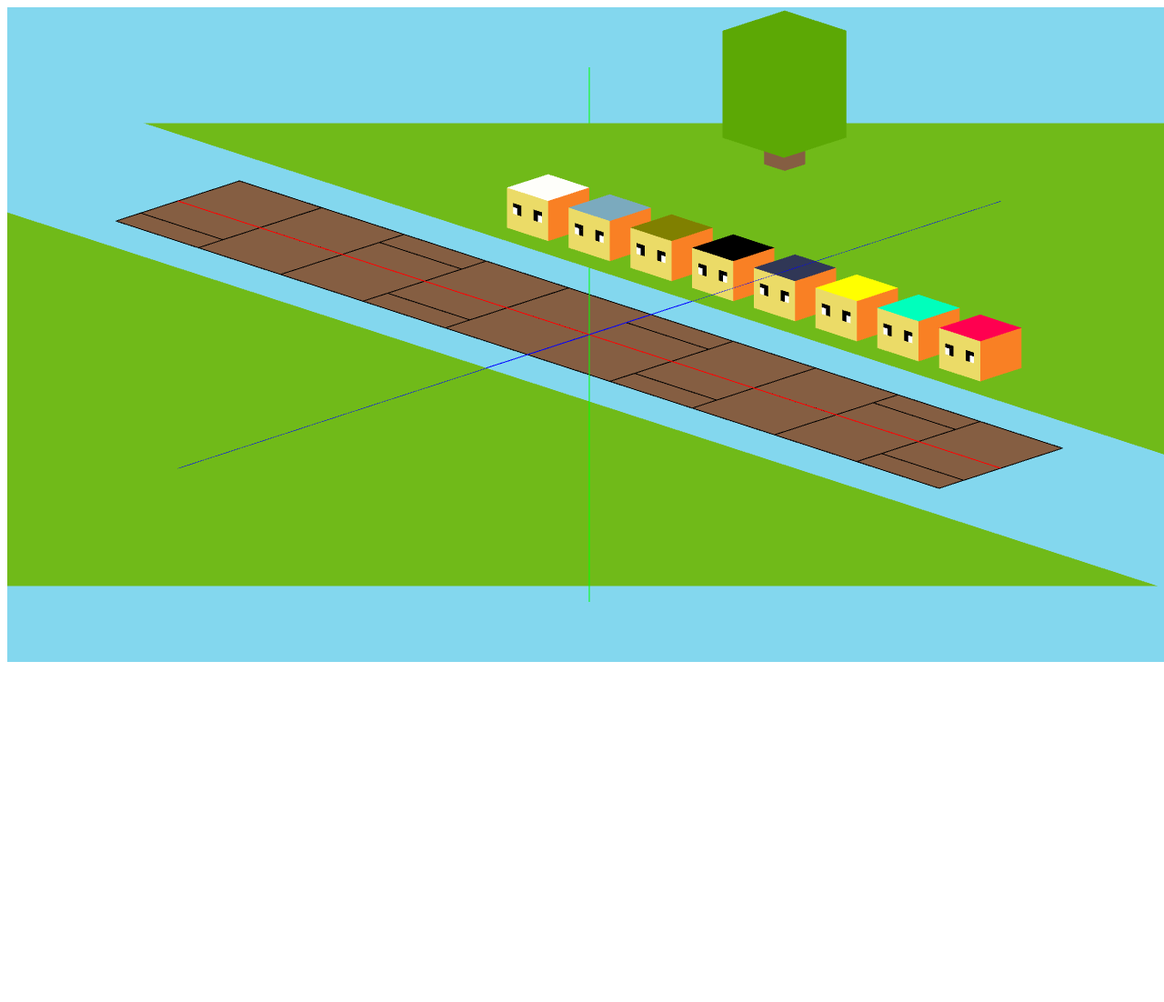
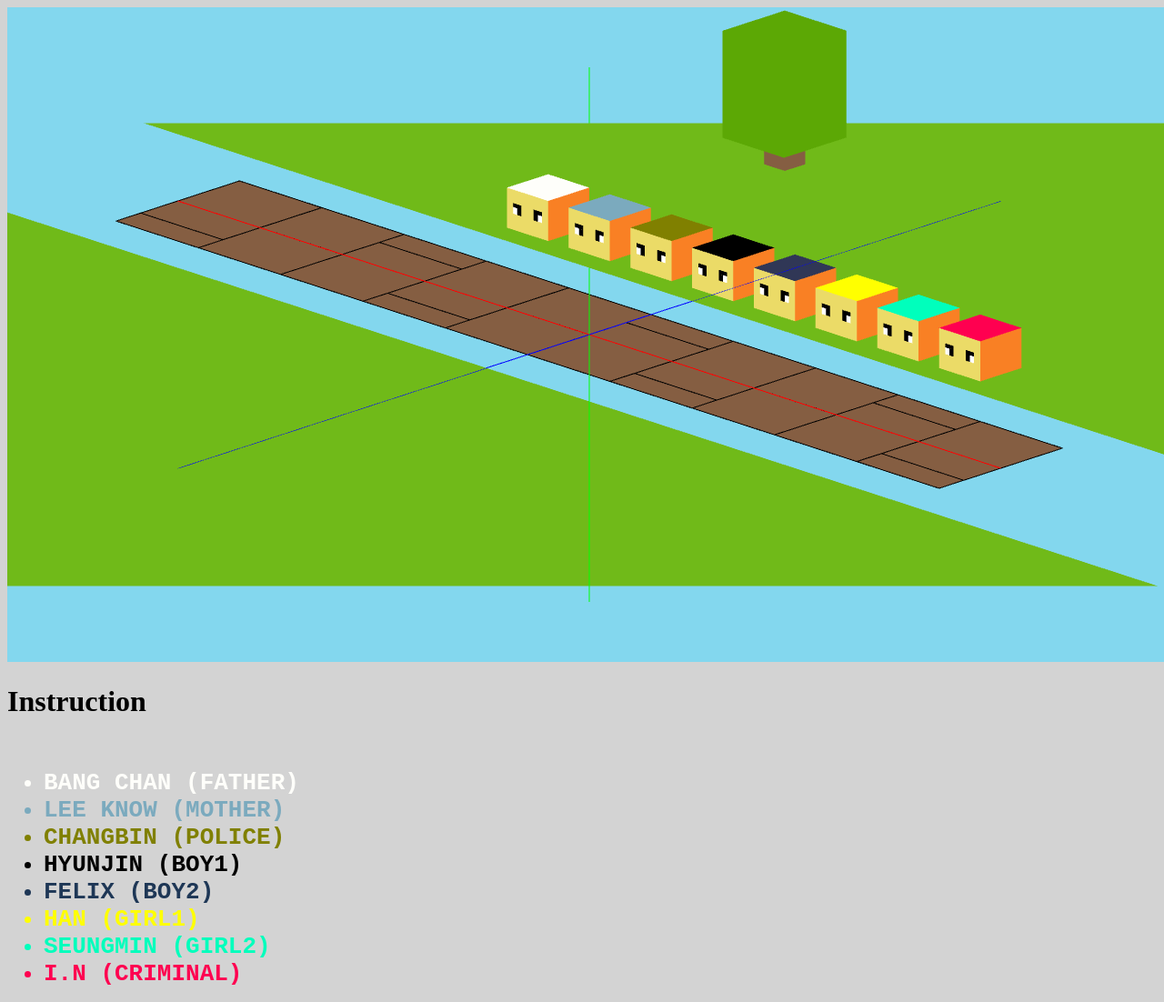
Before and after one commit to bsfelizardo/CMSC-161-Crossy-River-, a plain HTML site: page index.html in a window 1280 px wide. Shown: the whole page at 91% size. Before the commit the page ends 800 px from the top, so only its background shows below. Drawn offline with Linux system fonts and the light colour scheme.

Commit message:
add: legend

```diff
--- a/index.html
+++ b/index.html
@@ -4,8 +4,24 @@
   <title>WebGL Demo</title>
 </head>
 
-<body>
+<body bgcolor="lightgray">
   <canvas id="output" width="1280" height="720"></canvas>
+  <h1>Instruction</h1>
+  <h2></h2>
+  <br/>
+  <ul>
+    <li style="color: rgb(254.0055, 254.0055, 250.002); font-weight: bold; font-family: monospace; font-size: xx-large;">BANG CHAN (FATHER)</li>
+    <li style="color: rgb(123.012, 170.085, 189.975); font-weight: bold; font-family: monospace; font-size: xx-large;">LEE KNOW (MOTHER)</li>
+    <li style="color: rgb(128.01, 128.01, 0); font-weight: bold; font-family: monospace; font-size: xx-large;">CHANGBIN (POLICE)</li>
+    <li style="color: rgb(0, 0, 0); font-weight: bold; font-family: monospace; font-size: xx-large;">HYUNJIN (BOY1)</li>
+    <li style="color: rgb(30.141, 55.0035, 86.0115); font-weight: bold; font-family: monospace; font-size: xx-large;">FELIX (BOY2)</li>
+    <li style="color: rgb(255, 255, 0); font-weight: bold; font-family: monospace; font-size: xx-large;">HAN (GIRL1)</li>
+    <li style="color: rgb(0, 255, 188.0115); font-weight: bold; font-family: monospace; font-size: xx-large;">SEUNGMIN (GIRL2)</li>
+    <li style="color: rgb(255, 0, 79.9935); font-weight: bold; font-family: monospace; font-size: xx-large;">I.N (CRIMINAL)</li>
+
+
+
+  </ul>
 
   <script src="./utils/gl-matrix.js"></script>
 
```
